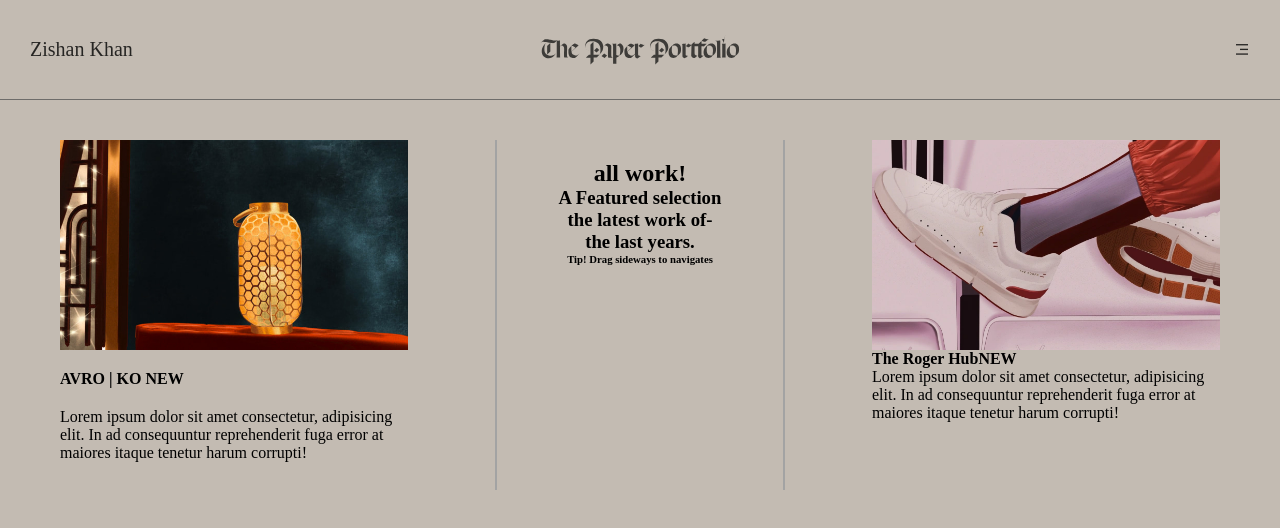
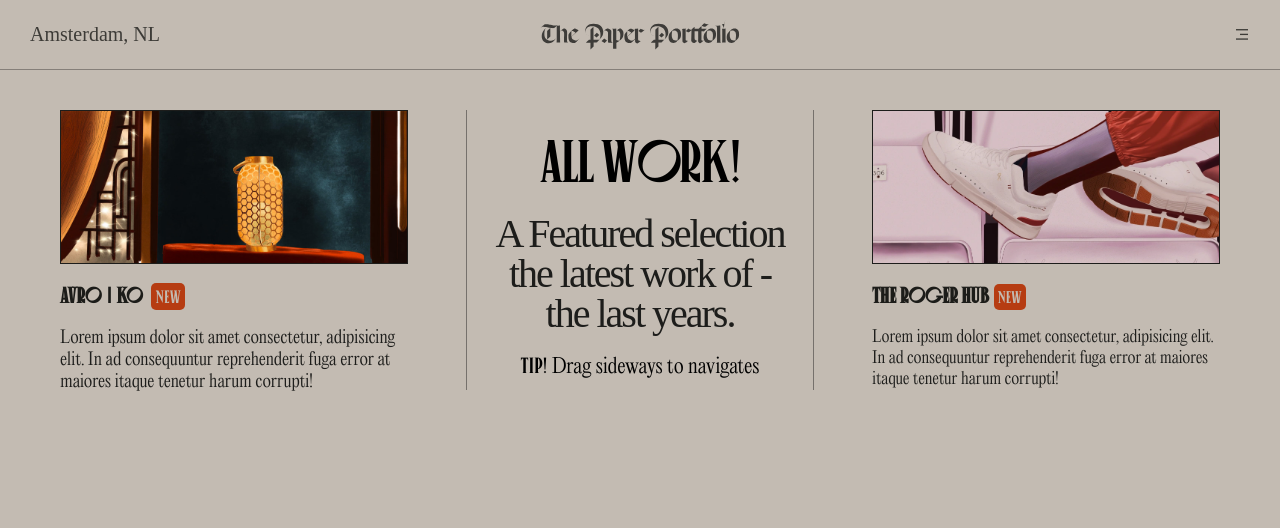
Before and after one commit to zishankhandev/miranda, a plain HTML site: page index.html in a window 1280 px wide. Drawn offline with nearby package versions, Linux system fonts and the light colour scheme; a web font is replaced by a local one.

Commit message:
new Commit

```diff
--- a/index.html
+++ b/index.html
@@ -14,7 +14,7 @@
     <div id="main">
         <div id="page1">
             <div id="nav">
-                <h5>Zishan Khan</h5>
+                <h5>Amsterdam, NL</h5>
                 <img src="./images/logo.svg" alt="">
                 <i class="ri-menu-3-fill"></i>
             </div>
@@ -28,8 +28,8 @@
                 </div>
                 <div id="elem2">
                     <h2>all work!</h2>
-                    <h3>A Featured selection <br>the latest work of- <br>the last years.</h3>
-                    <h6>Tip! Drag sideways to navigates</h6>
+                    <h3>A Featured selection <br>the latest work of - <br>the last years.</h3>
+                    <h6><span>Tip!</span> Drag sideways to navigates</h6>
                 </div>
                 <div id="elem3"><div id="img-div">
                     <img src="./images/shoesimage.webp" alt="">
--- a/style.css
+++ b/style.css
@@ -1,3 +1,19 @@
+@font-face {
+    font-family: canopee;
+    src: url(./assets/Canopee.ttf);
+}
+@font-face {
+    font-family: domaine;
+    src: url(./assets/Domaine.ttf.ttf);
+}
+
+@font-face {
+    font-family: editorial;
+    src: url(./assets/Editorial.ttf);
+}
+
+
+
 *{
     margin: 0;
     padding: 0;
@@ -14,13 +30,13 @@ html, body{
     position: relative;
 }
 #nav{
-    height: 100px;
+    height: 70px;
     width: 100%;
     display: flex;
     align-items: center;
     justify-content: space-between;
     padding: 0 30px;
-    border-bottom: 1px solid #595959;
+    border-bottom: 1px solid #76716C;
     opacity: 0.8;
 
 }
@@ -32,18 +48,22 @@ html, body{
     font-size: 20px;
     font-weight: 100;
     width: 30%;
+    color: #1C1C19;
 }
 #nav i{
     width: 30%;
     text-align: right;
+    color: #1C1C19;
+
 }
 #elems{
     /* background-color: red; */
-    height: 430px;
+    height: 360px;
     display: flex;
     align-items: center;
     justify-content: space-between;
     padding: 40px 60px;
+
 
 }
 #elem1{
@@ -54,29 +74,34 @@ html, body{
 
 }
 #elem2{
-    width: 25%;
+    width: 30%;
     height: 100%;
     /* background-color: rgba(106, 170, 104, 0.87); */
-    border-left: 2px solid #a3a3a3;
-    border-right: 2px solid #a3a3a3;
-    padding: 20px 60px;
+    border-left: 1px solid #76716C;
+    border-right: 1px solid #76716C;
+    padding: 10px 10px;
     text-align: center;
+    margin:30px;
 
 }
 #elem3{
     width: 30%;
     height: 100%;
+
     /* background-color: rgba(130, 192, 228, 0.829); */
 }
 #elem1 #img-div{
-    height: 60%;
+    height: 55%;
     width: 100%;
     overflow: hidden;
+    border: 1px #1d1d1b solid ;
 }
 #elem3 #img-div{
-    height: 60%;
+    height: 55%;
     width: 100%;
     overflow: hidden;
+    border: 1px #1d1d1b solid ;
+
 
 }
 #img-div img{
@@ -89,7 +114,77 @@ html, body{
 
 }
 #elem1 h4{
-    font-family: 20px;
+    font-size: 22px;
     margin-top: 20px;
     margin-bottom: 20px;
+    font-family: canopee ;
+    color: #1C1C19;
 }
+#elem1 h4 span{
+    background-color: #B63C12;
+    color: #C3BBB2;
+    font-weight: 100;
+    font-size: 18px;
+    padding: 4px;
+    border-radius: 5px;
+    margin-left: 5px;
+
+}
+#elem1 p{
+    font-family: editorial;
+    font-size: 17px;
+    font-weight: 100;
+    color: #1d1d1b;
+}
+#elem3 h4{
+    font-size: 22px;
+    margin-top: 20px;
+    margin-bottom: 20px;
+    font-family: canopee ;
+    color: #1C1C19;
+}
+#elem3 h4 span{
+    background-color: #B63C12;
+    color: #C3BBB2;
+    font-weight: 100;
+    font-size: 17px;
+    padding: 4px;
+    border-radius: 5px;
+    margin-left: 5px;
+
+}
+#elem3 p{
+    font-family:editorial;
+    font-size: 16px;
+    font-weight: 100;
+    color: #1d1d1b;
+}
+#elem2 h2{
+  font-family: canopee;
+  font-size: 60px;
+  font-weight: 100;
+  letter-spacing: -2px;
+  margin: 10px;
+
+}
+#elem2 h3{
+    font-family: domaine;
+    font-size: 40px;
+    font-weight: 80;
+    color: #1d1d1b;
+    letter-spacing: -2px;
+    line-height: 40px;
+    /* margin-top: 20px; */
+    margin: 20px 10px;
+  }
+  #elem2 h6{
+    font-family: editorial;
+    font-size: 20px;
+    font-weight: 100;
+    letter-spacing: 0;
+  }
+  #elem2 h6 span{
+    font-family: canopee;
+    font-size: 22px;
+    font-weight: 100;
+  }
```
Also changed, not shown: assets/Canopee.ttf (added), assets/Domaine.ttf (added), assets/Editorial.ttf (added).
